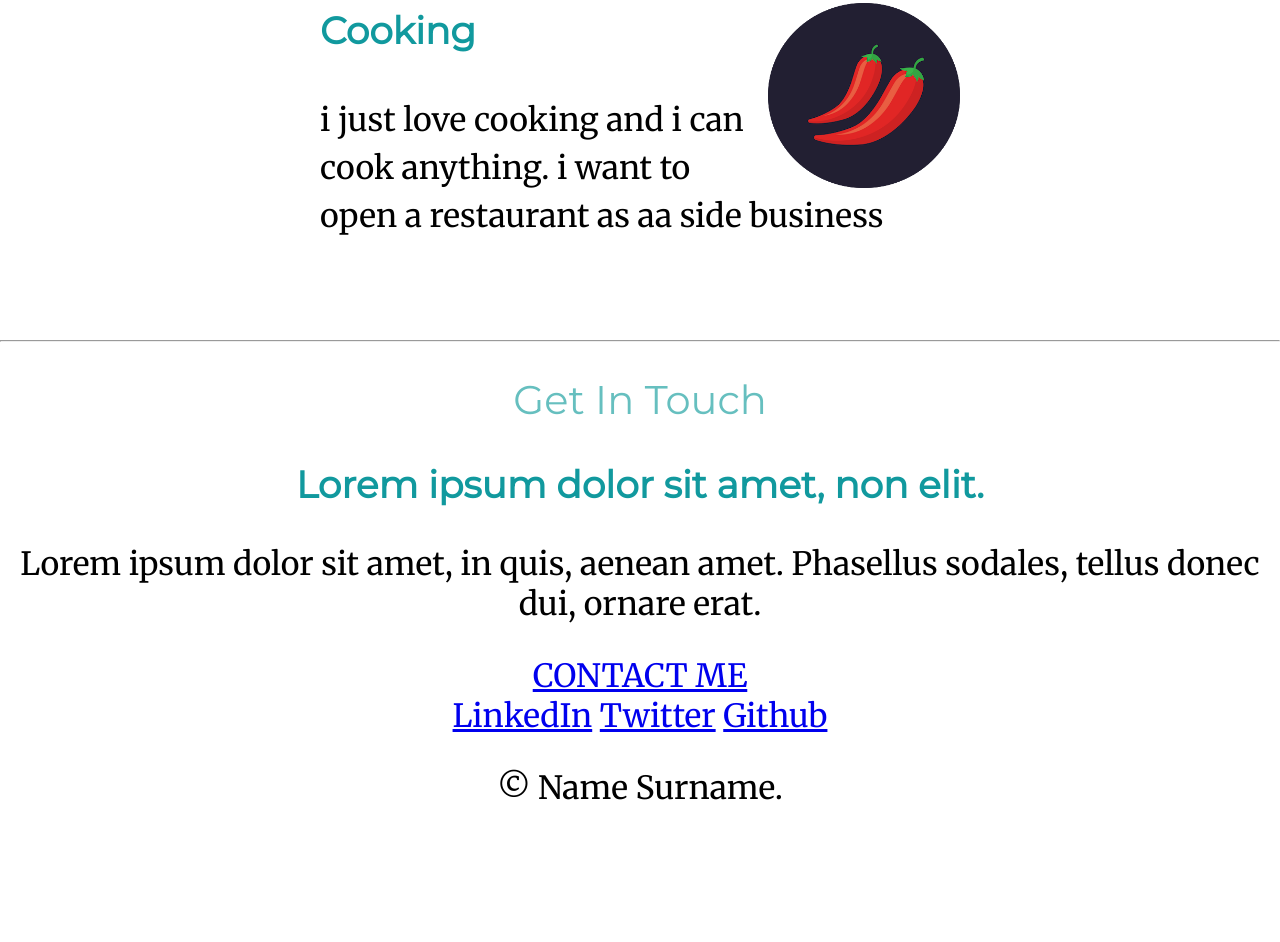
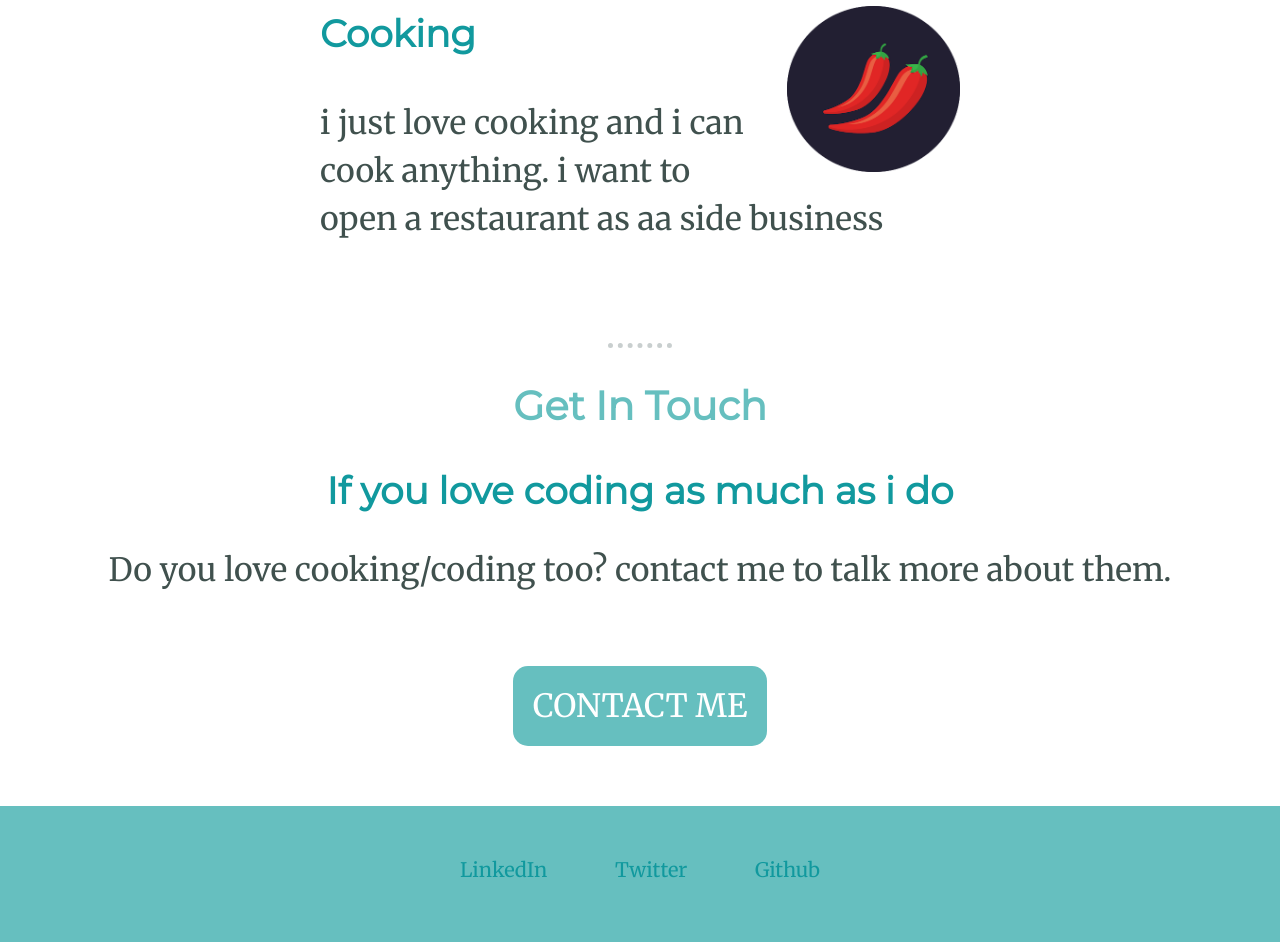
Before and after one commit to Sxmxrth/CSS-my-site, a plain HTML site: page index.html in a window 1280 px wide. Shown: the part 1858-2800 px from the top of the page. Before the commit the page ends 2698 px from the top, so only its background shows below. Drawn offline with Linux system fonts and the light colour scheme.

Commit message:
files updated and one pdf added

```diff
--- a/CSS/styles.css
+++ b/CSS/styles.css
@@ -1,4 +1,5 @@
 body{
+    color: #40514e;
     margin: 0;
     text-align: center;
     font-family: 'Merriweather', serif;
@@ -15,7 +16,7 @@ h2{
     font-family:'Montserrat',sans-serif ;
     font-size: 2.5rem;
     color: #66bfbf;
-    font-weight: normal;
+    font-weight: bolder;
 }
 h3{
     font-family:'Montserrat',sans-serif ;
@@ -49,7 +50,7 @@ h3{
 }
 .comp{
     clip-path: circle(46.5% at 50% 54%);
-    width: 30%;
+    width: 27%;
     float: left;
     margin-right: 20px;
     margin-bottom: 10px;
@@ -62,7 +63,41 @@ h3{
     line-height: 1.5;
 }
 .chilles{
-    width: 30%;
+    width: 27%;
     float: right;
     margin-left: 17px;
 }
+
+hr{
+    border-style: none;
+    border-top-style: dotted;
+    border-color: #c9cfcf;
+    border-width: 5px;
+    width: 5%;
+}
+
+.btn{
+    padding: 20px;
+    margin: 20px,auto,20px,auto;
+    border: none;
+    border-radius: 15px;
+    background-color: #66bfbf;
+    color: white;
+    text-decoration: none;
+}
+footer{
+    background-color: #66bfbf;
+    margin-bottom: 0;
+    margin-top: 40;
+    height: 200px;
+}
+.footer-link{
+    text-decoration: none;
+    padding: 30px;
+    color: #11999E;
+    font-size: 20px;
+}
+.copy{
+    font-size: 25px;
+    margin-block-end: 0;
+}
--- a/index.html
+++ b/index.html
@@ -41,19 +41,25 @@
         <hr>
         <div class="contact-me">
           <h2>Get In Touch</h2>
-          <h3>Lorem ipsum dolor sit amet, non elit.</h3>
-          <p>Lorem ipsum dolor sit amet, in quis, aenean amet. Phasellus sodales, tellus donec dui, ornare erat.</p>
-          <a class="btn" href="mailto:name@email.com">CONTACT ME</a>
+          <h3>If you love coding as much as i do</h3>
+          <p style="margin-block-end: 3em;" >Do you love cooking/coding too? contact me to talk more about them.</p>
+          <a class="btn" href="mailto:samarthgupta1202@gmail.com">CONTACT ME</a>
         </div>
       </div>
+      <br>
 
+      <footer>
+        <div class="bottom-container">
+            <br>
+            <a class="footer-link" href="https://www.linkedin.com/in/samarth-gupta-36aa32201/" target="_blank">LinkedIn</a>
+            <a class="footer-link" href="https://twitter.com/sxmxrth2002" target="_blank">Twitter</a>
+            <a class="footer-link" href="https://github.com/Sxmxrth" target="_blank">Github</a>
+            <br>
+            <br>
+            <p class="copy">&copy;Samarth Gupta.</p>
+        </div>
+      </footer>
 
-      <div class="bottom-container">
-        <a class="footer-link" href="https://www.linkedin.com/in/samarth-gupta-36aa32201/" target="_blank">LinkedIn</a>
-        <a class="footer-link" href="https://twitter.com/sxmxrth2002" target="_blank">Twitter</a>
-        <a class="footer-link" href="https://github.com/Sxmxrth" target="_blank">Github</a>
-        <p>&copy; Name Surname.</p>
-      </div>
 
 </body>
 </html>
```
Also changed, not shown: 1 other file.
